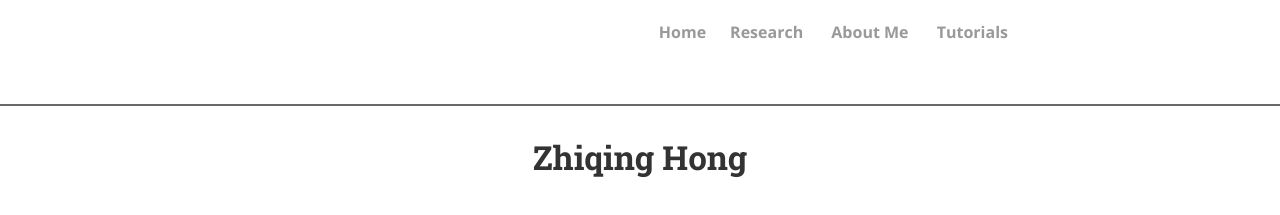
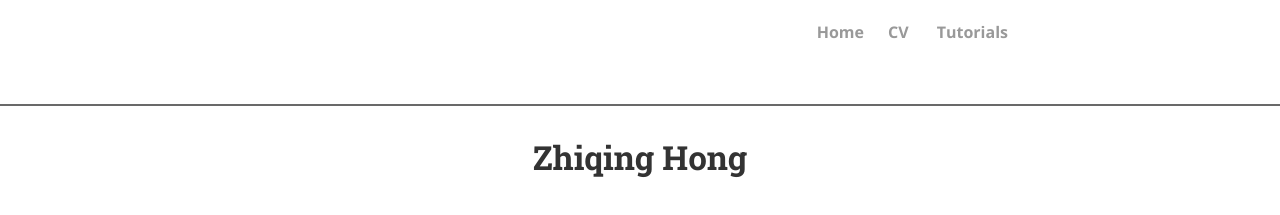
Before and after one commit to KilluaKukuroo/killuakukuroo.github.io, a Jekyll site: the page built from index.html, in a window 1280 px wide. Shown: the top 215 px of the page. Built offline with Jekyll 4.4.1, drawn with Linux system fonts in a browser that asks for light colours; nearby versions of some CDN libraries; the list of posts is cut into pages by our own code; comment, search, counter and statistics services are not loaded; a style sheet for code colours, icons or effects is not loaded.

Commit message:
update header and footer

```diff
--- a/_includes/footer.html
+++ b/_includes/footer.html
@@ -2,15 +2,15 @@
 
   <div class="wrapper">
     <div class="site-navigation">
-      <p><a href="mailto:paul.soto@upf.edu"><i class="fa fa-envelope"></i> E-mail</a></p>
+      <p><a href="mailto:hongzq@zju.edu.cn"><i class="fa fa-envelope"></i> E-mail</a></p>
     </div>
 
     <div class="site-contact">
-      <p><a href="https://www.github.com/pesoto"><i class="fa fa-github"></i> GitHub</a></p>
+      <p><a href="https://github.com/killuakukuroo"><i class="fa fa-github"></i> GitHub</a></p>
     </div>
 
     <div class="site-signature">
-      <p><a href="https://www.linkedin.com/pesoto"><i class="fa fa-linkedin-square"></i> LinkedIn</a></p>
+      <p><a href="https://www.linkedin.com/in/zhiqing-hong-781a62109/"><i class="fa fa-linkedin-square"></i> LinkedIn</a></p>
     </div>
 
   </div>
--- a/_includes/header.html
+++ b/_includes/header.html
@@ -6,8 +6,8 @@
     <nav role="navigation">
       <ul id="js-navigation-menu" class="navigation-menu show">
       <li class="nav-link"><a href="{{ site.baseurl }}/" class="logo"><strong>Home</strong></a>
-      <li class="nav-link"><a href="https://killuakukuroo.github.io/research"><strong>Research</strong></a>
-      <li class="nav-link"><a href="https://killuakukuroo.github.io/about"><strong>About Me</strong></a>
+      <!--<li class="nav-link"><a href="https://killuakukuroo.github.io/research"><strong>Research</strong></a> -->
+      <li class="nav-link"><a href="https://killuakukuroo.github.io/about"><strong>CV</strong></a>
       <li class="nav-link"><a href="https://killuakukuroo.github.io/tutorials"><strong>Tutorials</strong></a>
       </ul>
     </nav>
```
